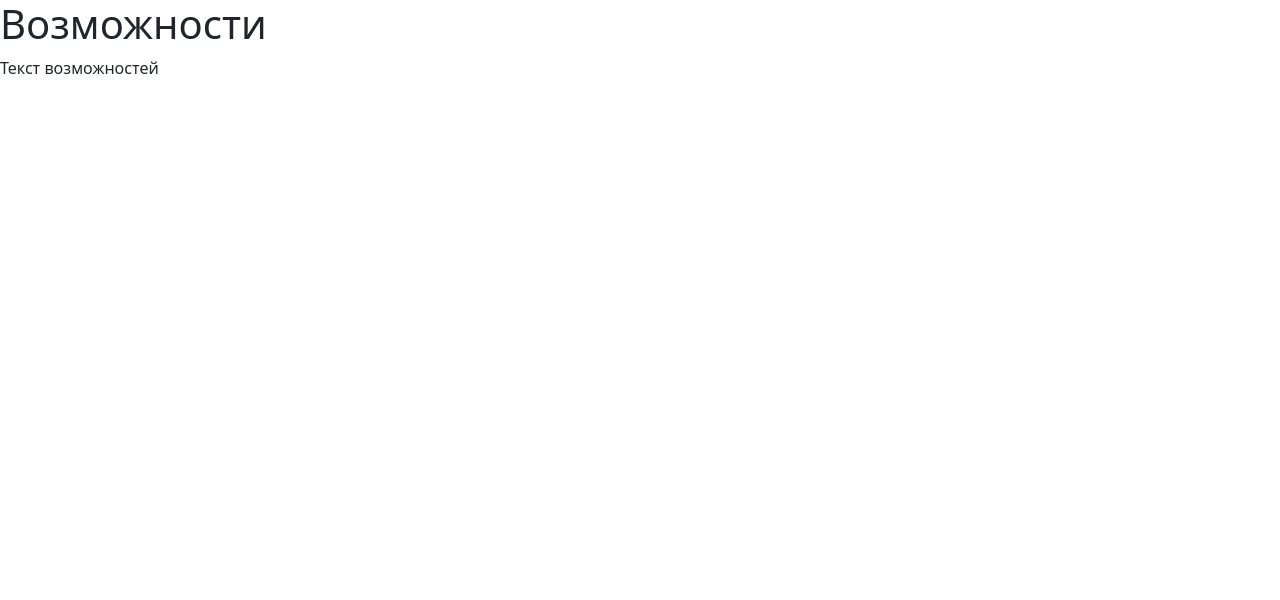
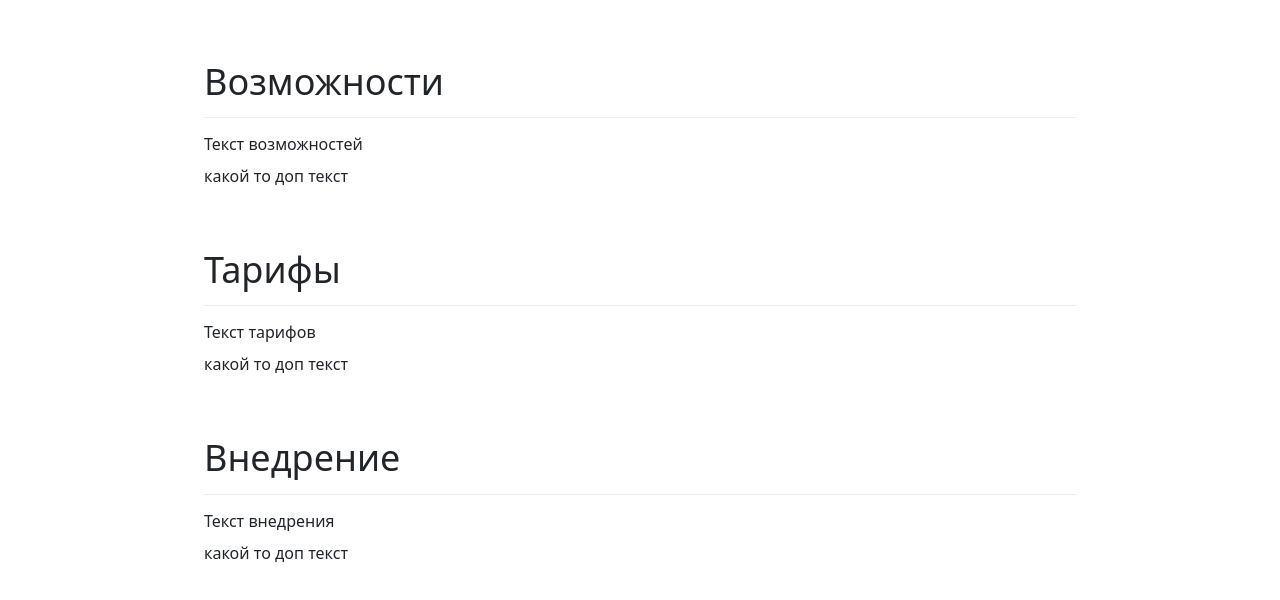
Before and after one commit to exem1337/hackaton-frontend, a React (Create React App) app: page / in a window 1280 px wide. Shown: the top 600 px of the page. Built offline with nearby package versions, Linux system fonts and the light colour scheme.

Commit message:
landing layout

```diff
--- a/src/App.scss
+++ b/src/App.scss
@@ -1,2 +1,6 @@
 @import '~bootstrap/scss/bootstrap';
 @import url(./styles//landing.scss);
+
+.container {
+  max-width: 70vw;
+}
--- a/src/styles/landing.scss
+++ b/src/styles/landing.scss
@@ -1,4 +1,28 @@
 .landing {
   width: 100%;
+  margin-top: 60px;
 
+  &--block {
+    margin-bottom: 60px;
+
+    &:last-child {
+      margin-bottom: 0;
+    }
+
+    h1 {
+      font-size: 36px;
+      font-weight: 500;
+      margin-bottom: 14px;
+      padding-bottom: 14px;
+      border-bottom: 1px solid #ececec;
+    }
+
+    > div {
+      margin-bottom: 8px;
+
+      &:last-child {
+        margin-bottom: 0;
+      }
+    }
+  }
 }
--- a/src/views/LandingView.tsx
+++ b/src/views/LandingView.tsx
@@ -2,14 +2,36 @@ import React from "react";
 
 const LandingView = () => {
   return (
-    <div className="landing">
-      <div>
-        <h1>Возможности</h1>
-        <div className="opportunities--inner">
-          Текст возможностей
+    <div className="container">
+      <div className="landing">
+        <div className="landing--block">
+          <h1>Возможности</h1>
+          <div className="opportunities">
+            Текст возможностей
+          </div>
+          <div>
+            какой то доп текст
+          </div>
+        </div>
+        <div className="landing--block">
+          <h1>Тарифы</h1>
+          <div className="tariffs">
+            Текст тарифов
+          </div>
+          <div>
+            какой то доп текст
+          </div>
+        </div>
+        <div className="landing--block">
+          <h1>Внедрение</h1>
+          <div className="integration">
+            Текст внедрения
+          </div>
+          <div>
+            какой то доп текст
+          </div>
         </div>
       </div>
-
     </div>
   )
 }
```
